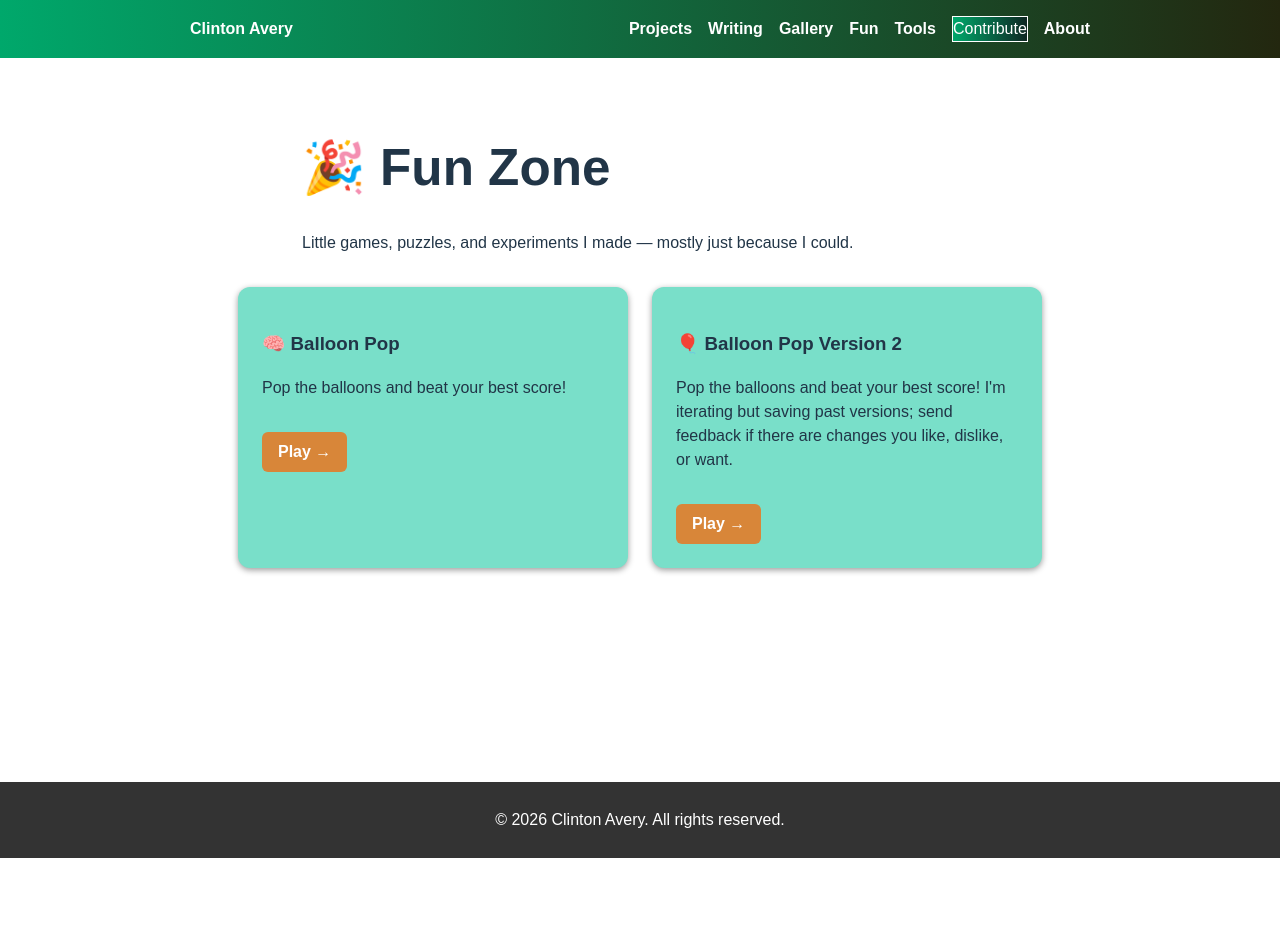
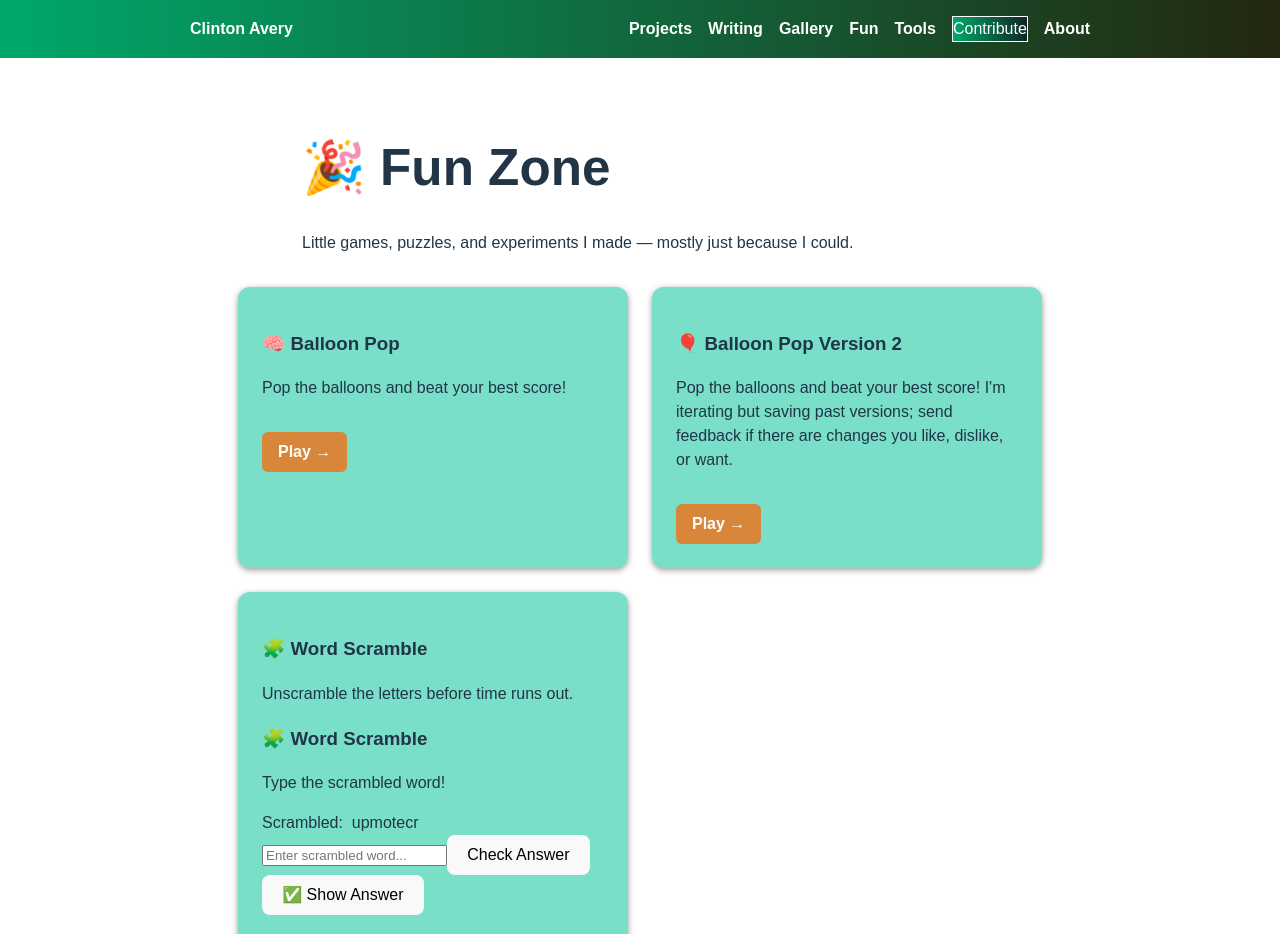
Before and after one commit to avEggHead/clintonjaverydotcom, a React (Vite) app in the folder clintonjavery/: page /fun in a window 1280 px wide. Shown: the top 934 px of the page. Before the commit the page ends 858 px from the top, so only its background shows below. Built offline with nearby package versions, Linux system fonts and the light colour scheme.

Commit message:
adding word scramble to fun

```diff
--- /dev/null
+++ b/clintonjavery/src/fun/WordScramble.tsx
@@ -0,0 +1,113 @@
+import { useState, useEffect } from "react";
+
+const words: string[] = [
+  "happy",
+  "guitar",
+  "keyboard",
+  "coffee",
+  "banana",
+  "computer",
+  "friends",
+  "adventure",
+  "birthday",
+  "chocolate",
+  "smile",
+  "vacation",
+  "music",
+];
+
+const WordScramble: React.FC = () => {
+  const [scrambledWord, setScrambledWord] = useState<string>("");
+  const [userInput, setUserInput] = useState<string>("");
+  const [message, setMessage] = useState<string>("Type the scrambled word!");
+  const [messageColor, setMessageColor] = useState<"green" | "red">("green");
+
+  useEffect(() => {
+    // Generate scrambled word (not reversed for better UX)
+    let scrambled = words[Math.floor(Math.random() * words.length)].split("")
+      .sort(() => Math.random() - 0.5)
+      .join("");
+
+    console.log(`Scrambled Word: "${scrambled}"`); // Debug log
+    setScrambledWord(scrambled);
+    setUserInput("");
+  }, []);
+
+  const handleGuess = (e: React.FormEvent) => {
+    e.preventDefault();
+    setUserInput(userInput.toUpperCase());
+
+    if (userInput === words[Math.floor(Math.random() * words.length)]) {
+      // Matched a word from the list
+      setMessage(`✨ Correct! It was "${words[Math.floor(Math.random() * words.length)]}"`);
+      setMessageColor("green");
+      setScrambledWord(scrambled.toUpperCase());
+
+      // Refresh next time
+      setTimeout(() => {
+        scrambled = words[Math.floor(Math.random() * words.length)].split("")
+          .sort(() => Math.random() - 0.5)
+          .join("");
+        setScrambledWord(scrambled);
+        setUserInput("");
+      }, 2000);
+    } else {
+      // Could match a non-listed word, but that's okay - we treat as wrong
+      setMessage("Not quite! Keep trying 🙂");
+      setMessageColor("red");
+    }
+  };
+
+  return (
+    <div className="w-full max-w-8xl mx-auto p-4 md:p-6 lg:p-8 bg-white/5 border dark:border-slate-700 rounded-xl dark:bg-[#1A202C] shadow-inner">
+      <h3 className="text-2xl text-primary font-headings mt-2 mb-4 dark:text-white hover:text-primary transition-colors cursor-pointer">
+        🧩 Word Scramble
+      </h3>
+
+      <div className={messageColor === "green" ? "" : "opacity-80"}>
+          <p className = {messageColor === "green" ? 'text-black' : 'text-red-500'}>{message}</p>
+        </div>
+
+      {scrambledWord && (
+        <form onSubmit={handleGuess} className="space-y-4">
+          <div className="flex items-center gap-2">
+            <span className="text-lg md:text-xl">Scrambled: &nbsp;</span>
+            <span className="font-mono text-base p-6 min-h-[80px] border flex justify-center bg-black/5 rounded dark:bg-white/5">{scrambledWord}</span>
+          </div>
+
+          <input
+            type="text"
+            value={userInput}
+            onChange={(e) => setUserInput(e.target.value)}
+            placeholder="Enter scrambled word..."
+            className="w-full p-3 rounded shadow text-base dark:bg-white/5 dark:text-white focus:outline-none focus:ring-2 focus:ring-accent dark:focus:ring-indigo-400"
+          />
+
+          <button
+            type="submit"
+            className="p-3 px-6 rounded bg-primary w-full hover:text-black transition-all font-semibold text-base md:text-lg dark:bg-indigo-600 dark:hover:bg-indigo-500"
+          >
+            Check Answer
+          </button>
+
+          <div className="text-center">
+            <button
+              onClick={() => setScrambledWord(scrambled.toUpperCase())}
+              className="text-xs md:text-sm text-green-600 hover:underline"
+            >
+              ✅ Show Answer
+            </button>
+          </div>
+        </form>
+      )}
+
+      <div className="mt-4 text-center">
+        <p className='text-xs md:text-sm dark:text-slate-300'>
+          <span className='font-bold'>Tip</span>: The game randomly picks a word each time. Keep guessing!
+        </p>
+      </div>
+    </div>
+  );
+};
+
+export default WordScramble;
--- a/clintonjavery/src/pages/Fun.tsx
+++ b/clintonjavery/src/pages/Fun.tsx
@@ -1,5 +1,6 @@
 import styles from "../styles/layout.module.css"
 import { Link } from "react-router-dom";
+import WordScramble from "../fun/WordScramble";
 
 export default function Fun() {
     return (
@@ -26,13 +27,11 @@ export default function Fun() {
             </Link>
           </div>
 
-          {/* <div className={styles.toolCard}>
+          <div className={styles.toolCard}>
             <h3>🧩 Word Scramble</h3>
             <p>Unscramble the letters before time runs out.</p>
-            <Link to="/fun/scramble" className={styles.toolButton}>
-              Try it →
-            </Link>
-          </div> */}
+            <WordScramble />
+          </div>
         </div>
       </div>
     );
```
Also changed, not shown: clintonjavery/src/fun/BalloonPopV2.tsx (added, +117 -0 lines).
